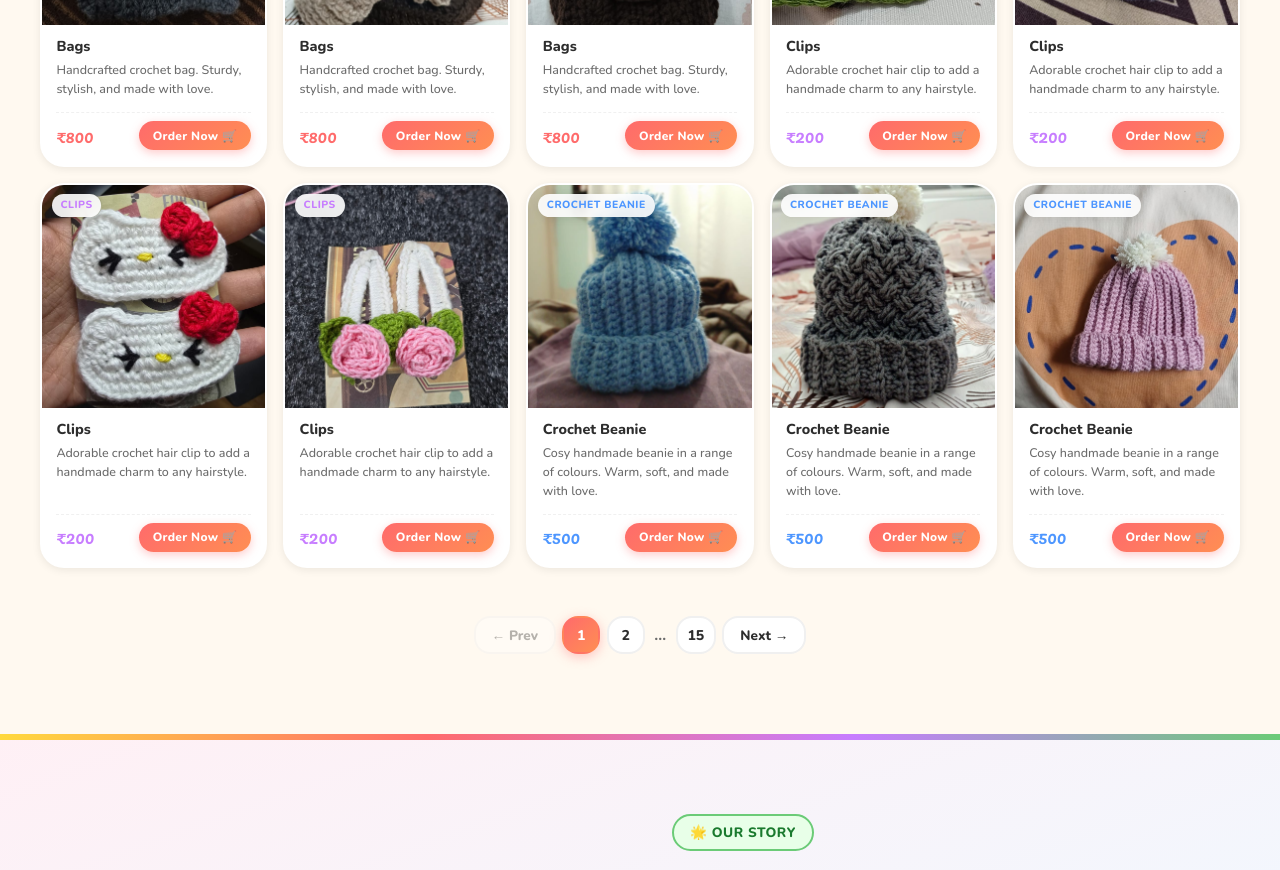
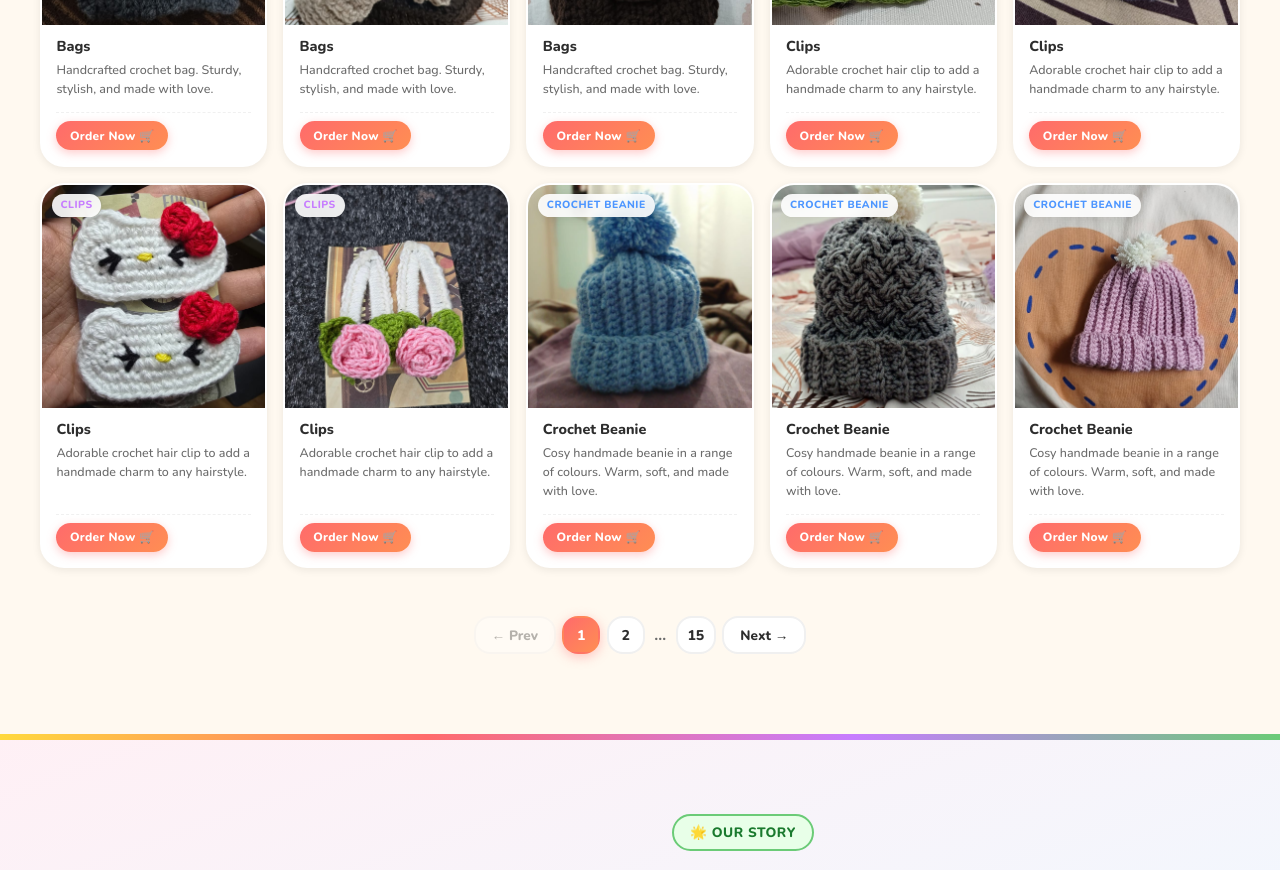
Before and after one commit to AjithAdithya/Anma, a React (Vite) app: page / in a window 1280 px wide. Shown: the part 1520-2390 px from the top of the page. Built offline with nearby package versions, Linux system fonts and the light colour scheme.

Commit message:
price commented

```diff
--- a/src/components/ProductCard.jsx
+++ b/src/components/ProductCard.jsx
@@ -25,9 +25,9 @@ export default function ProductCard({ product, onSelect }) {
         <p className="product-card__desc">{description}</p>
 
         <div className="product-card__footer">
-          <span className="product-card__price" style={{ color: accentColor }}>
+          {/* <span className="product-card__price" style={{ color: accentColor }}>
             ₹{price.toLocaleString('en-IN')}
-          </span>
+          </span> */}
           <button
             className="product-card__btn"
             onClick={(e) => { e.stopPropagation(); onSelect(product) }}
```
